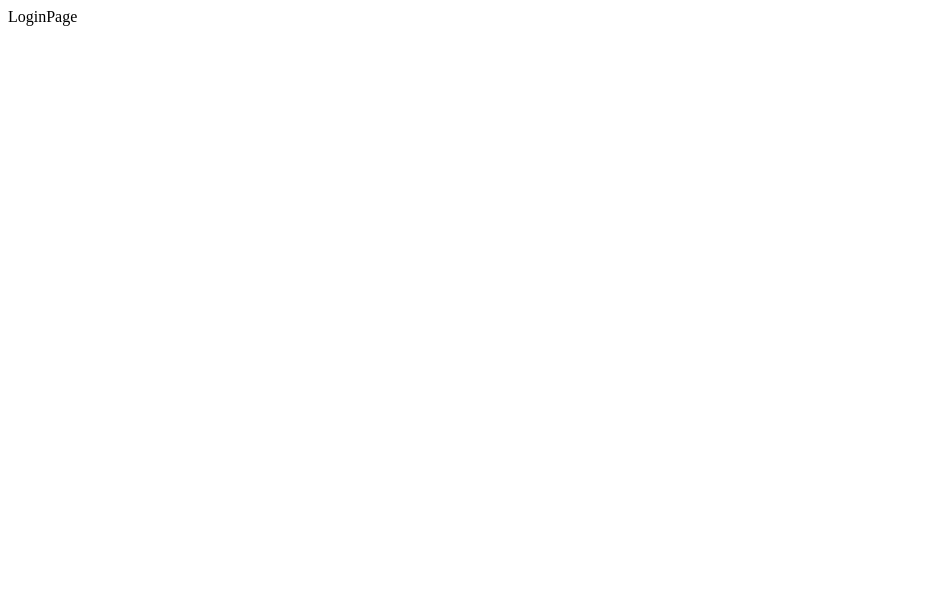
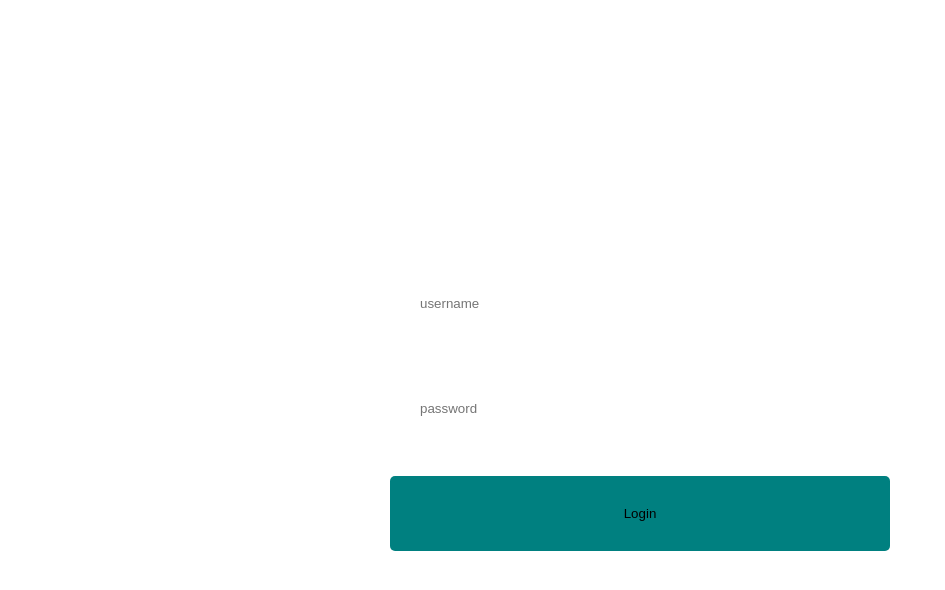
Before and after one commit to RausRD/admin-dshboard, a Next.js app: page /login in a window 1280 px wide. Shown: the top 590 px of the page, without its empty margins (0-945 px from the left). Built offline with nearby package versions, Linux system fonts and the light colour scheme.

Commit message:
create login page

```diff
--- a/app/dashboard/products/page.jsx
+++ b/app/dashboard/products/page.jsx
@@ -45,7 +45,7 @@ const ProductsPage = () => {
 						<td>72</td>
 						<td>
 							<div className={styles.btns}>
-								<Link href='/'>
+								<Link href='/dashboard/products/test'>
 									<button className={`${styles.btn} ${styles.view}`}>
 										View
 									</button>
--- a/app/dashboard/users/page.jsx
+++ b/app/dashboard/users/page.jsx
@@ -44,7 +44,7 @@ const UsersPage = () => {
 						<td>active</td>
 						<td>
 							<div className={styles.btns}>
-								<Link href='/'>
+								<Link href='/dashboard/users/test'>
 									<button className={`${styles.btn} ${styles.view}`}>
 										View
 									</button>
--- a/app/login/page.jsx
+++ b/app/login/page.jsx
@@ -1,8 +1,14 @@
-import React from 'react'
+import styles from '@/app/ui/login/login.module.css'
 
 const LoginPage = () => {
 	return (
-		<div>LoginPage</div>
+		<div className={styles.container}>
+			<form action="" className={styles.form}>
+					<input type="text" placeholder="username"/>
+					<input type="password" placeholder="password"/>
+					<button>Login</button>
+			</form>
+		</div>
 	)
 }
 
--- /dev/null
+++ b/app/ui/dashboard/users/singleUser/singleUser.module.css
@@ -0,0 +1,60 @@
+.container {
+	display: flex;
+	gap: 50px;
+	margin-top: 20px;
+}
+
+.infoContainer {
+	flex: 1;
+	background-color: var(--bgSoft);
+	padding: 20px;
+	border-radius: 10px;
+	font-weight: bold;
+	color: var(--textSoft);
+	height: max-content;
+}
+
+.imgContainer {
+	width: 100%;
+	height: 300px;
+	position: relative;
+	border-radius: 10px;
+	overflow: hidden;
+	margin-bottom: 20px;
+}
+
+.formContainer {
+	flex: 3;
+	background-color: var(--bgSoft);
+	padding: 20px;
+	border-radius: 10px;
+}
+
+.form {
+	display: flex;
+	flex-direction: column;
+}
+
+.form input, .form textarea, .form select {
+	padding: 20px;
+	border: none;
+	border-radius: 5px;
+	background-color: var(--bg);
+	color: var(--text);
+	margin: 10px 0px;
+}
+
+.form label {
+	font-size: 12px;
+}
+
+.form button {
+	width: 100%;
+	padding: 20px;
+	background-color: teal;
+	color: var(--text);
+	border: none;
+	border-radius: 5px;
+	cursor: pointer;
+	margin-top: 20px;
+}
--- /dev/null
+++ b/app/ui/login/login.module.css
@@ -0,0 +1,36 @@
+.container {
+	width: 100%;
+	height: 100vh;
+	display: flex;
+	align-items: center;
+	justify-content: center;
+}
+
+.form {
+	background-color: var(--bgSoft);
+	padding: 50px;
+	border-radius: 10px;
+	width: 500px;
+	height: 500px;
+	display: flex;
+	flex-direction: column;
+	justify-content: center;
+	gap: 30px;
+}
+
+.form input {
+	padding: 30px;
+	border: none;
+	border-radius: 5px;
+	background-color: var(--bg);
+	color: var(--text);
+}
+
+.form button {
+	padding: 30px;
+	background-color: teal;
+	color: var(--text);
+	border: none;
+	border-radius: 5px;
+	cursor: pointer;
+}
```
Also changed, not shown: app/dashboard/users/[id]/page.jsx (added, +46 -0 lines).
